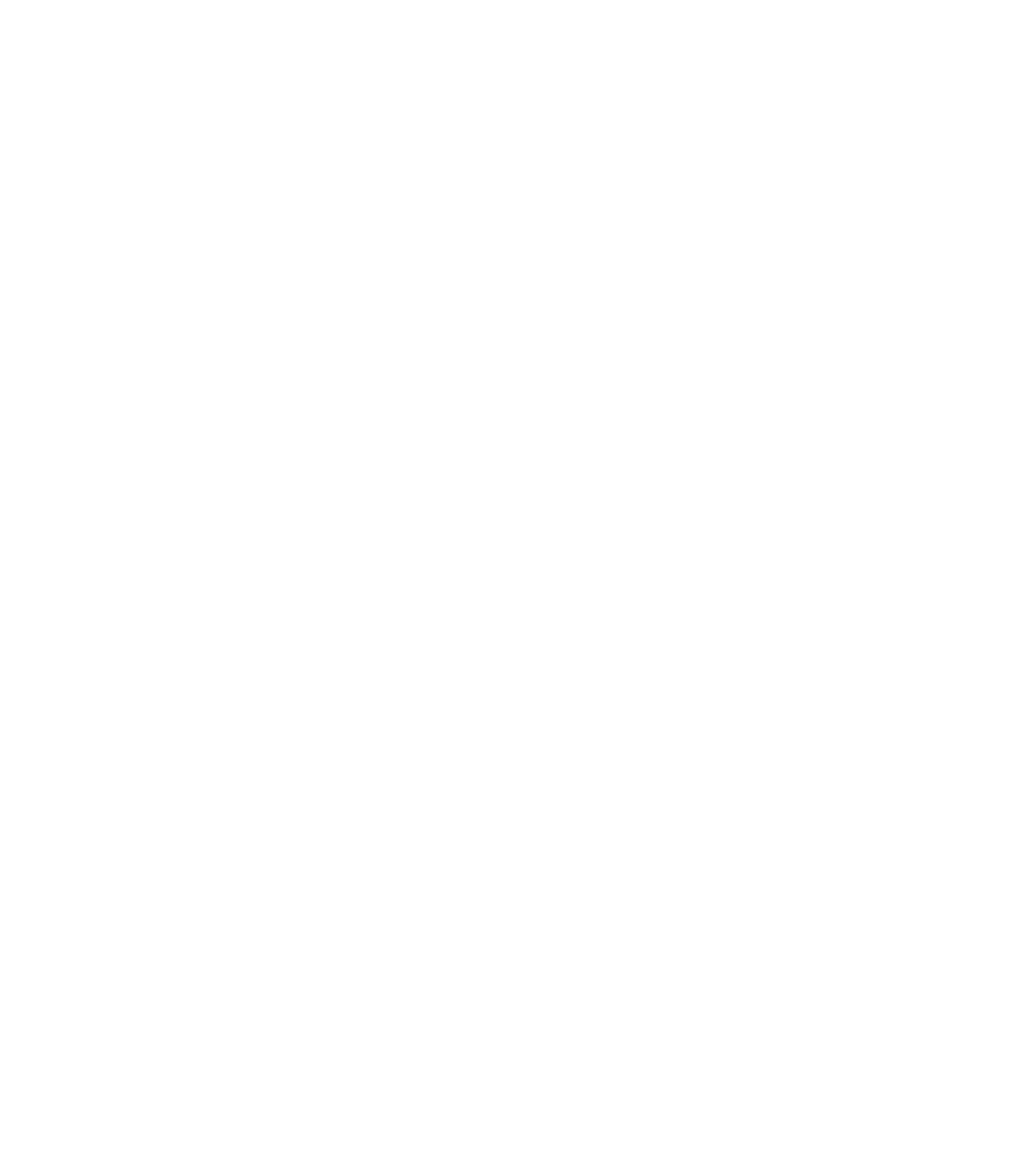
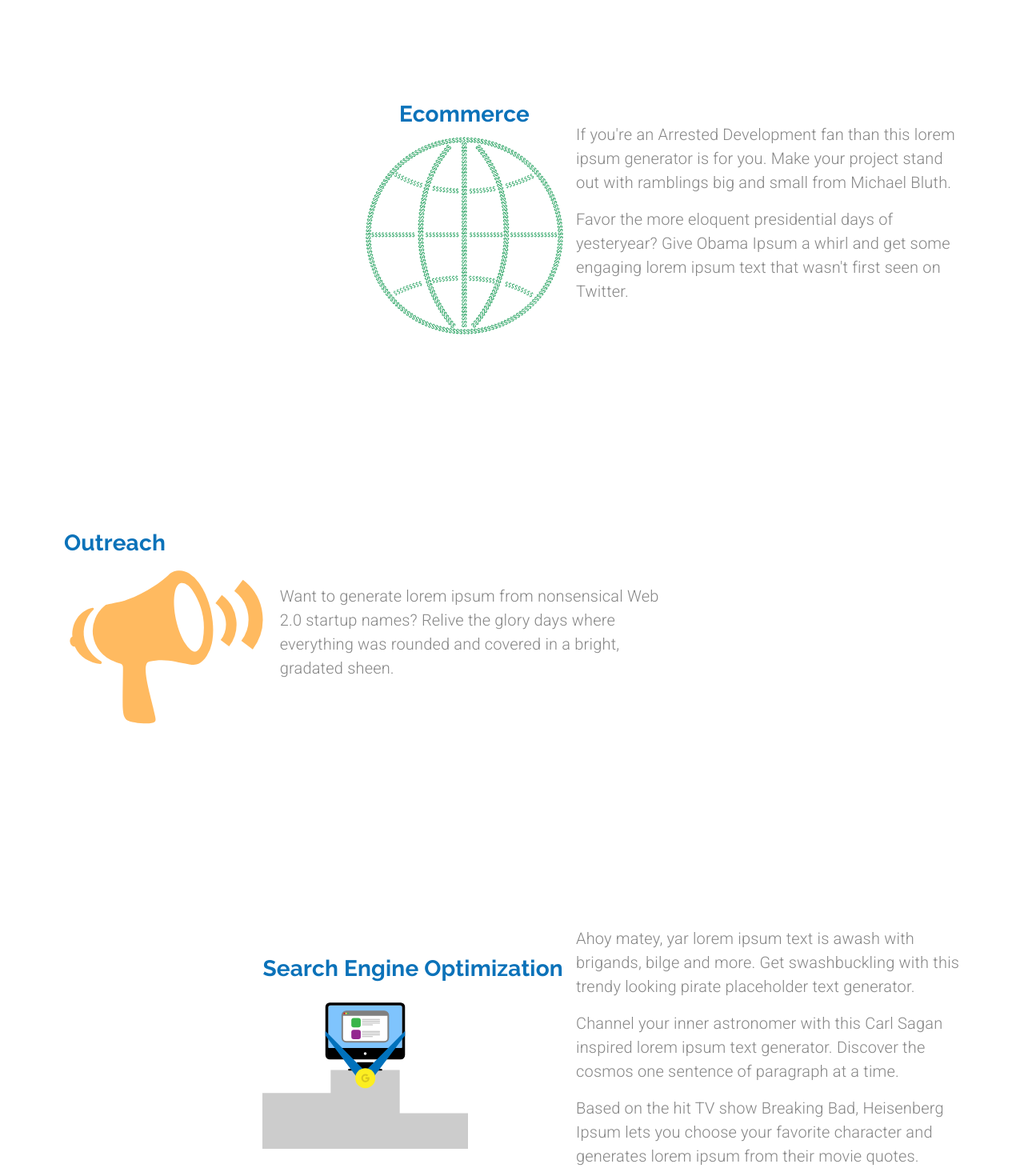
Before and after one commit to Amorem/materialui_arcdev, a React (Create React App) app: page /websites in a window 1280 px wide. Shown: the part 1020-2490 px from the top of the page at 80% size. Before the commit the page ends 911 px from the top, so only its background shows below. Built offline with nearby package versions, Linux system fonts and the light colour scheme.

Commit message:
Websites page finished

```diff
--- a/src/Components/Websites.js
+++ b/src/Components/Websites.js
@@ -13,6 +13,8 @@ import analytics from "../assets/analytics.svg";
 import seo from "../assets/seo.svg";
 import outreach from "../assets/outreach.svg";
 import ecommerce from "../assets/ecommerce.svg";
+
+import CallToAction from "./UI/CallToAction";
 
 const useStyles = makeStyles((theme) => ({
   heading: {
@@ -39,6 +41,7 @@ export default function Websites(props) {
   const theme = useTheme();
 
   const matchesMD = useMediaQuery(theme.breakpoints.down("md"));
+  const matchesSM = useMediaQuery(theme.breakpoints.down("sm"));
   const matchesXS = useMediaQuery(theme.breakpoints.down("xs"));
 
   return (
@@ -108,9 +111,10 @@ export default function Websites(props) {
       <Grid
         item
         container
-        direction="row"
+        direction={matchesSM ? "column" : "row"}
         className={classes.rowContainer}
         alignItems="center"
+        style={{ marginTop: "15em" }}
       >
         <Grid item>
           <Grid container direction="column">
@@ -128,14 +132,153 @@ export default function Websites(props) {
             </Grid>
           </Grid>
         </Grid>
-        <Grid item>
-          <Typography variant="body1" className={classes.paragraphContainer}>
+        <Grid item className={classes.paragraphContainer}>
+          <Typography variant="body1" align={matchesSM ? "center" : undefined}>
             Shred your next project's filler text by dropping in some skater
             lorem ipsum, letting it read like a scene straight out of the old
             Tony Hawk video games.
           </Typography>
         </Grid>
       </Grid>
+      <Grid
+        item
+        container
+        direction={matchesSM ? "column" : "row"}
+        className={classes.rowContainer}
+        alignItems="center"
+        justify="flex-end"
+        style={{ marginBottom: "15em", marginTop: "15em" }}
+      >
+        <Grid item>
+          <Grid container direction="column">
+            <Grid item>
+              <Typography variant="h4" gutterBottom align="center">
+                Ecommerce
+              </Typography>
+            </Grid>
+            <Grid item>
+              <img src={ecommerce} alt="world outline made of dollar signs" />
+            </Grid>
+          </Grid>
+        </Grid>
+        <Grid
+          item
+          style={{ marginLeft: "1em" }}
+          className={classes.paragraphContainer}
+        >
+          <Typography
+            variant="body1"
+            paragraph
+            align={matchesSM ? "center" : undefined}
+          >
+            If you're an Arrested Development fan than this lorem ipsum
+            generator is for you. Make your project stand out with ramblings big
+            and small from Michael Bluth.
+          </Typography>
+          <Typography
+            variant="body1"
+            paragraph
+            align={matchesSM ? "center" : undefined}
+          >
+            Favor the more eloquent presidential days of yesteryear? Give Obama
+            Ipsum a whirl and get some engaging lorem ipsum text that wasn't
+            first seen on Twitter.
+          </Typography>
+        </Grid>
+      </Grid>
+      <Grid
+        item
+        container
+        direction={matchesSM ? "column" : "row"}
+        className={classes.rowContainer}
+        alignItems="center"
+      >
+        <Grid item>
+          <Grid container direction="column">
+            <Grid item>
+              <Typography
+                variant="h4"
+                gutterBottom
+                align={matchesSM ? "center" : undefined}
+              >
+                Outreach
+              </Typography>
+            </Grid>
+            <Grid item>
+              <img src={outreach} alt="megaphone" />
+            </Grid>
+          </Grid>
+        </Grid>
+        <Grid
+          item
+          style={{ marginLeft: "1em" }}
+          className={classes.paragraphContainer}
+        >
+          <Typography variant="body1" align={matchesSM ? "center" : undefined}>
+            Want to generate lorem ipsum from nonsensical Web 2.0 startup names?
+            Relive the glory days where everything was rounded and covered in a
+            bright, gradated sheen.
+          </Typography>
+        </Grid>
+      </Grid>
+      <Grid
+        item
+        container
+        direction={matchesSM ? "column" : "row"}
+        className={classes.rowContainer}
+        alignItems="center"
+        justify="flex-end"
+        style={{ marginTop: "15em", marginBottom: "15em" }}
+      >
+        <Grid item>
+          <Grid container direction="column">
+            <Grid item>
+              <Typography variant="h4" gutterBottom align="center">
+                Search Engine Optimization
+              </Typography>
+            </Grid>
+            <Grid item>
+              <img src={seo} alt="website standing on winner's podium" />
+            </Grid>
+          </Grid>
+        </Grid>
+        <Grid
+          item
+          style={{ marginLeft: matchesSM ? 0 : "1em" }}
+          className={classes.paragraphContainer}
+        >
+          <Typography
+            variant="body1"
+            paragraph
+            align={matchesSM ? "center" : undefined}
+          >
+            Ahoy matey, yar lorem ipsum text is awash with brigands, bilge and
+            more. Get swashbuckling with this trendy looking pirate placeholder
+            text generator.
+          </Typography>
+          <Typography
+            variant="body1"
+            paragraph
+            align={matchesSM ? "center" : undefined}
+          >
+            Channel your inner astronomer with this Carl Sagan inspired lorem
+            ipsum text generator. Discover the cosmos one sentence of paragraph
+            at a time.
+          </Typography>
+          <Typography
+            variant="body1"
+            paragraph
+            align={matchesSM ? "center" : undefined}
+          >
+            Based on the hit TV show Breaking Bad, Heisenberg Ipsum lets you
+            choose your favorite character and generates lorem ipsum from their
+            movie quotes.
+          </Typography>
+        </Grid>
+      </Grid>
+      <Grid item>
+        <CallToAction setValue={props.setValue} />
+      </Grid>
     </Grid>
   );
 }
```
